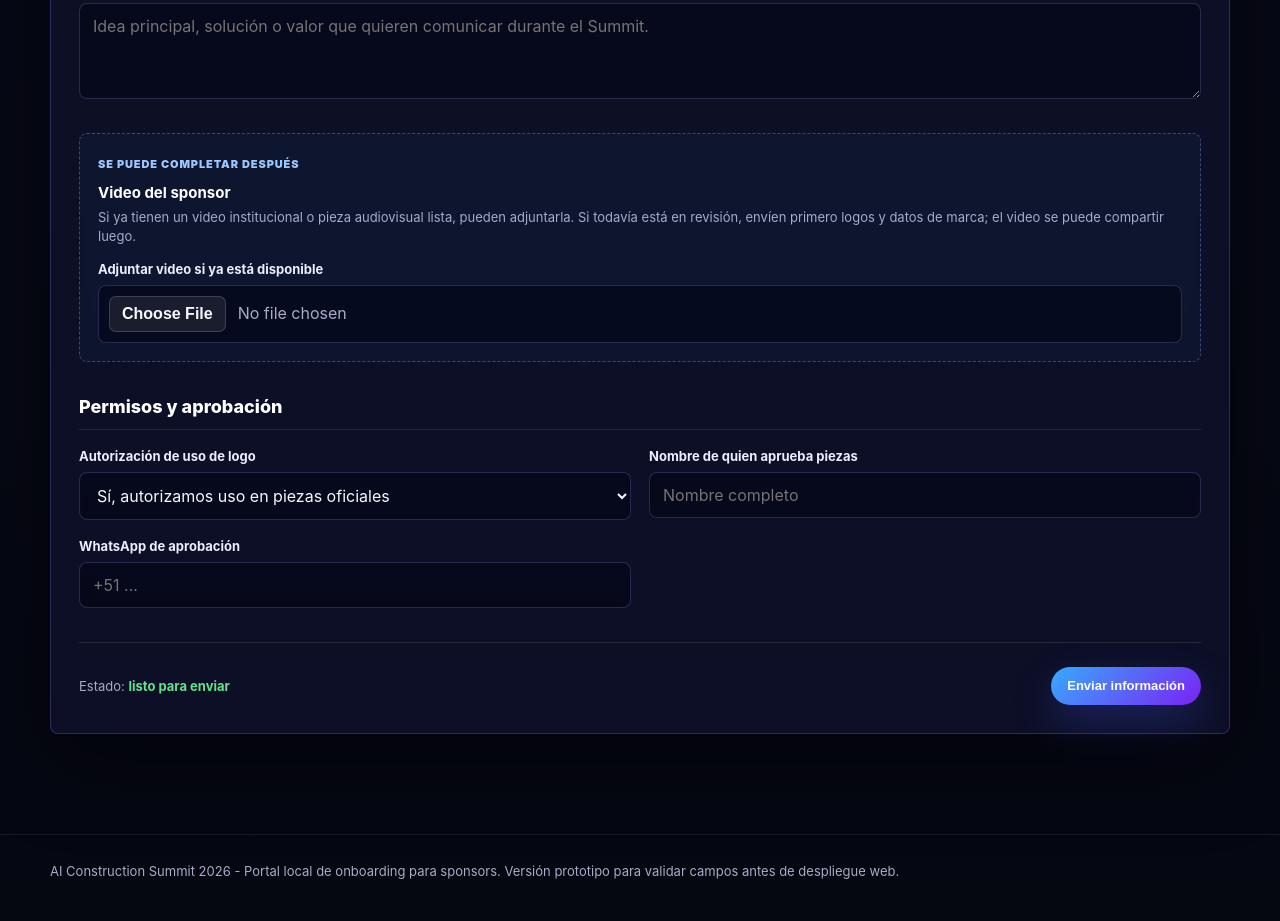
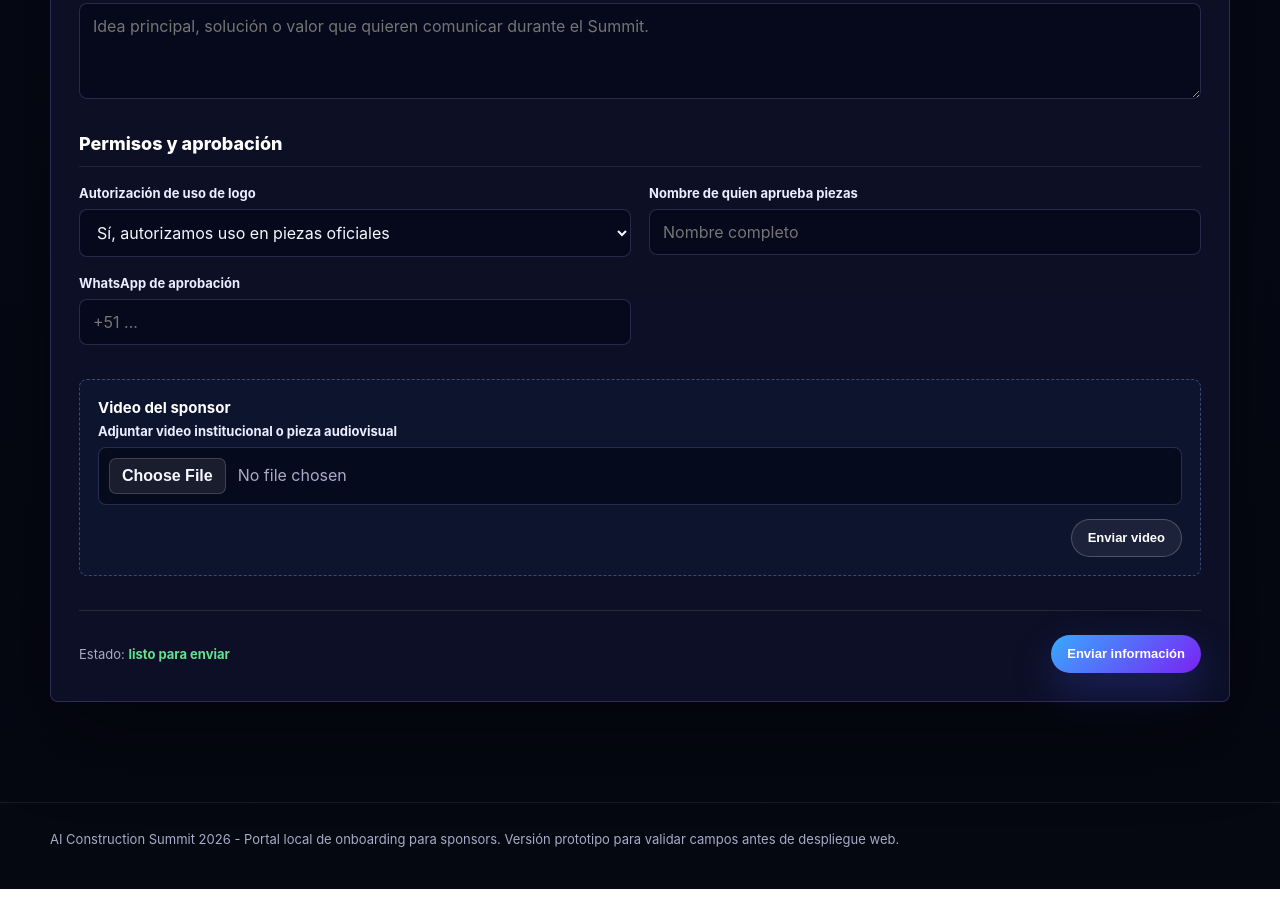
Before and after one commit to aecode-repo/ai-summit-sponsor-onboarding-2026, a plain HTML site: page index.html in a window 1280 px wide. Shown: the part 2411-3332 px from the top of the page. After the commit the page ends 3300 px from the top, so only its background shows below. Drawn offline with Linux system fonts and the light colour scheme.

Commit message:
Move sponsor video to final section

```diff
--- a/index.html
+++ b/index.html
@@ -676,18 +676,6 @@
       line-height: 1.5;
     }
 
-    .later-label {
-      display: inline-flex;
-      align-items: center;
-      gap: 6px;
-      margin-bottom: 12px;
-      color: #9cc8ff;
-      font-size: 11px;
-      font-weight: 900;
-      letter-spacing: .08em;
-      text-transform: uppercase;
-    }
-
     .footer {
       border-top: 1px solid rgba(255,255,255,.08);
       color: var(--muted);
@@ -878,16 +866,6 @@
                   </div>
                 </div>
               </fieldset>
-
-              <div class="later-box">
-                <span class="later-label">Se puede completar después</span>
-                <h4>Video del sponsor</h4>
-                <p>Si ya tienen un video institucional o pieza audiovisual lista, pueden adjuntarla. Si todavía está en revisión, envíen primero logos y datos de marca; el video se puede compartir luego.</p>
-                <div class="field">
-                  <label for="sponsorVideoFile">Adjuntar video si ya está disponible</label>
-                  <input id="sponsorVideoFile" name="sponsorVideoFile" type="file" accept=".mp4,.mov,.webm,video/mp4,video/quicktime,video/webm" />
-                </div>
-              </div>
 
               <fieldset>
                 <legend>Permisos y aprobación</legend>
@@ -1166,6 +1144,17 @@
               </fieldset>
             </div>
 
+            <div class="later-box">
+              <h4>Video del sponsor</h4>
+              <div class="field">
+                <label for="sponsorVideoFile">Adjuntar video institucional o pieza audiovisual</label>
+                <input id="sponsorVideoFile" name="sponsorVideoFile" type="file" accept=".mp4,.mov,.webm,video/mp4,video/quicktime,video/webm" />
+              </div>
+              <div style="margin-top: 14px; text-align: right;">
+                <button type="submit" class="button secondary small">Enviar video</button>
+              </div>
+            </div>
+
             <div class="actions">
               <div class="status" id="saveStatus">Estado: <b>listo para enviar</b></div>
               <button type="submit" class="button small">Enviar información</button>
```
